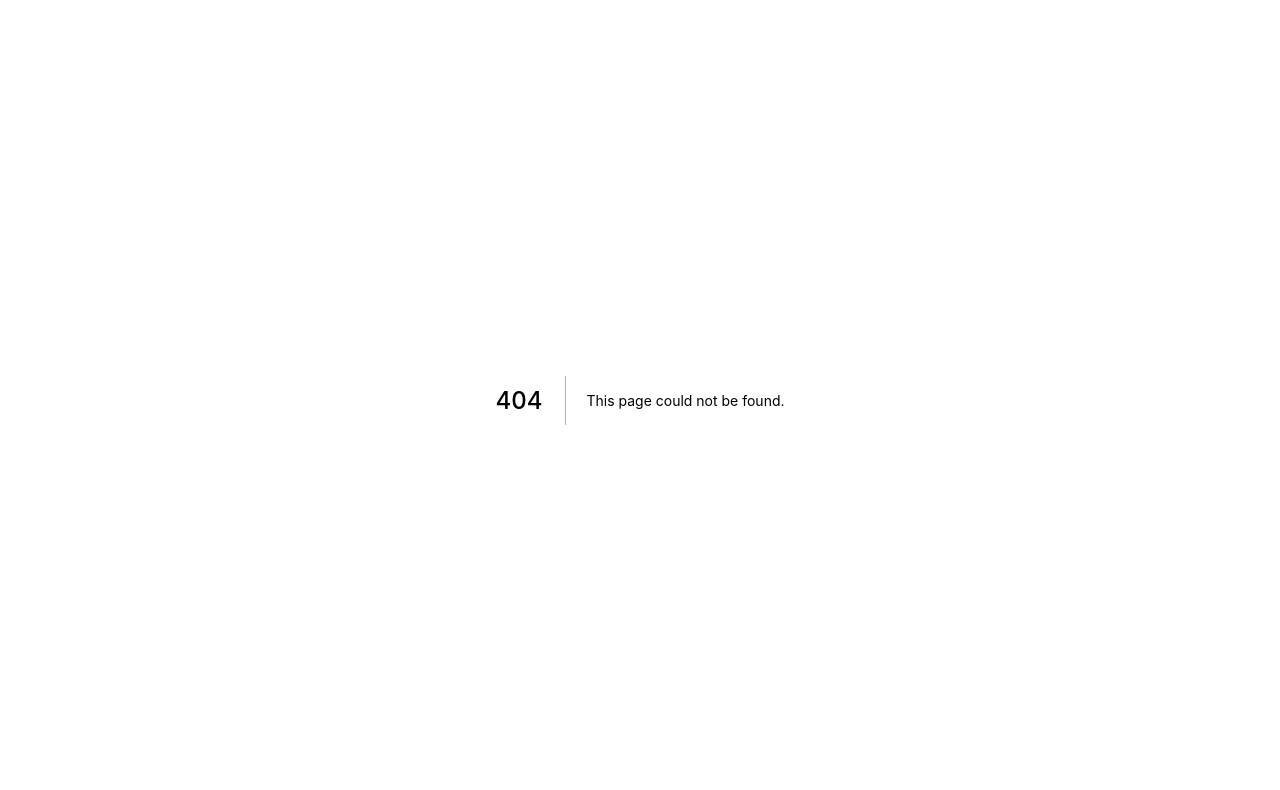
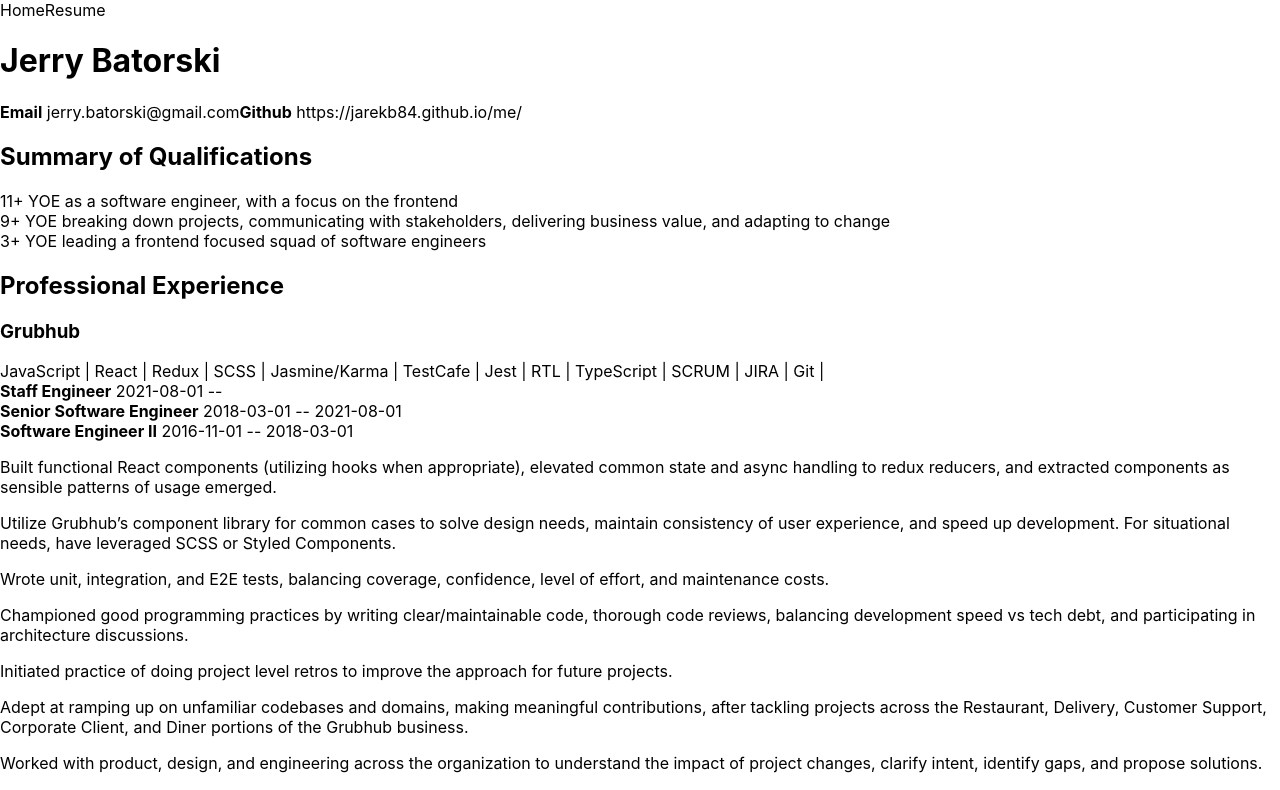
Before and after one commit to jarekb84/my, a Next.js app: page /resume in a window 1280 px wide. Before the commit this address had no page. Shown: the top 790 px of the page. Built offline with nearby package versions, Linux system fonts and the light colour scheme.

Commit message:
4 Add basic resume page (#5)
* 4 Add basic resume page

```diff
--- /dev/null
+++ b/components/common/layout.tsx
@@ -0,0 +1,17 @@
+import React, { FC } from 'react'
+import Navbar from './navbar'
+import Head from 'next/head'
+
+const Layout: FC = ({ children }) => {
+    return <>
+        <Head>
+            <title>JBX</title>
+            <meta name="description" content="All about Jerry" />
+            <link rel="icon" href="/favicon.ico" />
+        </Head>
+        <Navbar />
+        <main>{children}</main>
+    </>
+}
+
+export default Layout
--- /dev/null
+++ b/components/common/navbar.tsx
@@ -0,0 +1,16 @@
+
+import React, { FC } from 'react'
+import Link from "next/link";
+
+const Navbar: FC = () => {
+    return <>
+        <Link href="/">
+            <a>Home</a>
+        </Link>
+        <Link href="/resume">
+            <a>Resume</a>
+        </Link>
+    </>
+}
+
+export default Navbar
--- /dev/null
+++ b/components/resume/company/company.tsx
@@ -0,0 +1,37 @@
+import React, { FC } from 'react'
+import Position from './positions';
+import Skills from './skills';
+
+interface Position {
+    title: string;
+    startDate: string;
+    endDate?: string;
+}
+
+interface CompanyProps {
+    name: string;
+    positions: Position[];
+    startDate: string;
+    endDate?: string;
+    skills: string[];
+    highlights: string[]
+}
+
+const Company: FC<CompanyProps> = ({ name, skills, positions, highlights }) => {
+    return <div>
+        <h3>{name}</h3>
+        <Skills skills={skills} />
+        <div>
+            {positions.map(position =>
+                <Position key={`${name} ${position.title}`} {...position} />
+            )}
+        </div>
+        <div>
+            {highlights.map(highlight =>
+                <p key={highlight}>{highlight}</p>
+            )}
+        </div>
+    </div>
+}
+
+export default Company
--- /dev/null
+++ b/components/resume/company/positions.tsx
@@ -0,0 +1,15 @@
+import React, { FC } from 'react'
+
+interface PositionProps {
+    title: string;
+    startDate: string;
+    endDate?: string;
+}
+
+const Position: FC<PositionProps> = ({ title, startDate, endDate }) => {
+    return <div>
+        <strong>{title}</strong> {startDate} -- {endDate}
+    </div>
+}
+
+export default Position
--- /dev/null
+++ b/components/resume/company/skills.tsx
@@ -0,0 +1,17 @@
+import React, { FC } from 'react'
+
+interface SkillsProps {
+    skills: string[];
+}
+
+const Skills: FC<SkillsProps> = ({ skills }) => {
+    return <div>
+        <span>{skills.map(skill => {
+            return <span key={skill}> {skill} | </span>
+        })}
+        </span>
+    </div>
+
+}
+
+export default Skills
--- /dev/null
+++ b/components/resume/resume.tsx
@@ -0,0 +1,54 @@
+import React, { FC } from 'react'
+import Company from './company/company';
+
+interface ResumeProps {
+    data: Resume
+}
+
+const Resume: FC<ResumeProps> = ({ data }) => {
+    return <div>
+        <h1>{data.basics.name}</h1>
+        <div>
+            <div>
+                <strong>Email</strong> {data.basics.email}
+                <strong>Github</strong> {data.basics.url}
+            </div>
+        </div>
+        <h2>Summary of Qualifications</h2>
+        <div>
+            {data.basics.summaryOfQualifications.map(qualification => {
+                return <div key={qualification}>{qualification}</div>
+            })}
+        </div>
+        <h2>Professional Experience</h2>
+        {data.work.map(company => <Company {...company} key={company.name} />)}
+    </div>
+}
+
+interface Position {
+    title: string;
+    startDate: string;
+    endDate?: string;
+}
+
+interface Work {
+    name: string;
+    positions: Position[];
+    startDate: string;
+    endDate?: string;
+    skills: string[];
+    highlights: string[]
+}
+
+interface Basics {
+    name: string;
+    email: string;
+    url: string;
+    summaryOfQualifications: string[]
+}
+interface Resume {
+    basics: Basics;
+    work: Work[]
+}
+
+export default Resume
--- a/data/resume/jbatorski.json
+++ b/data/resume/jbatorski.json
@@ -33,16 +33,16 @@
       ],
       "positions": [
         {
-          "position": "Staff Engineer",
+          "title": "Staff Engineer",
           "startDate": "2021-08-01"
         },
         {
-          "position": "Senior Software Engineer",
+          "title": "Senior Software Engineer",
           "startDate": "2018-03-01",
           "endDate": "2021-08-01"
         },
         {
-          "position": "Software Engineer II",
+          "title": "Software Engineer II",
           "startDate": "2016-11-01",
           "endDate": "2018-03-01"
         }
@@ -63,7 +63,13 @@
     {
       "name": "CDK Global",
       "location": "Hoffman Estates, IL",
-      "position": "Software Developer",
+      "positions": [
+        {
+          "title": "Software Developer",
+          "startDate": "2014-10-01",
+          "endDate": "2016-08-01"
+        }
+      ],
       "url": "https://www.cdkglobal.com/",
       "startDate": "2014-10-01",
       "endDate": "2016-08-01",
@@ -92,7 +98,13 @@
     {
       "name": "Answers Media",
       "location": "Chicago, IL",
-      "position": "Software Developer",
+      "positions": [
+        {
+          "title": "Software Developer",
+          "startDate": "2012-03-01",
+          "endDate": "2014-10-01"
+        }
+      ],
       "url": "https://www.answersmediainc.com/",
       "startDate": "2012-03-01",
       "endDate": "2014-10-01",
@@ -131,17 +143,17 @@
       ],
       "positions": [
         {
-          "position": "Human Capital IT Systems Analyst",
+          "title": "Human Capital IT Systems Analyst",
           "startDate": "2010-08-01",
           "endDate": "2012-03-01"
         },
         {
-          "position": "Senior Payroll Analyst",
+          "title": "Senior Payroll Analyst",
           "startDate": "2008-07-01",
           "endDate": "2010-08-01"
         },
         {
-          "position": "Payroll Systems Analyst",
+          "title": "Payroll Systems Analyst",
           "startDate": "2007-10-01",
           "endDate": "2008-07-01"
         }
--- a/pages/_app.tsx
+++ b/pages/_app.tsx
@@ -1,8 +1,11 @@
 import '../styles/globals.css'
 import type { AppProps } from 'next/app'
+import Layout from '../components/common/layout'
 
 function MyApp({ Component, pageProps }: AppProps) {
-  return <Component {...pageProps} />
+  return <Layout>
+    <Component {...pageProps} />
+  </Layout>
 }
 
 export default MyApp
--- /dev/null
+++ b/pages/resume.tsx
@@ -0,0 +1,22 @@
+import React, { FC } from 'react'
+import Resume from '../components/resume/resume'
+import jbatorski from '../data/resume/jbatorski.json'
+
+interface ResumePageProps {
+    data: any
+}
+
+const ResumePage: FC<ResumePageProps> = ({ data }) => {
+    return <Resume data={data} />
+}
+
+export async function getStaticProps() {
+
+    return {
+        props: {
+            data: jbatorski,
+        },
+    }
+}
+
+export default ResumePage
```
Also changed, not shown: pages/index.tsx (+1 -60 lines), styles/Home.module.css (+0 -103 lines).
